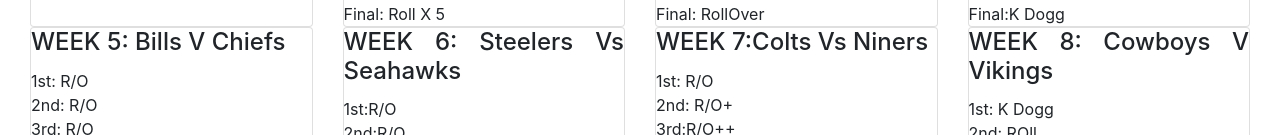
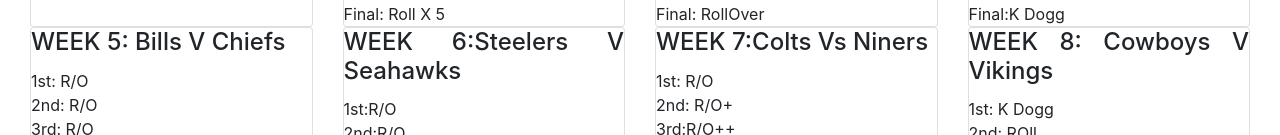
Before and after one commit to eladcrock/sunday, a plain HTML site: page index.html in a window 1280 px wide. Shown: the part 500-635 px from the top of the page. Drawn offline with nearby package versions, Linux system fonts and the light colour scheme.

Commit message:
Update index.html

```diff
--- a/index.html
+++ b/index.html
@@ -131,7 +131,7 @@
 
          <div class="card">
           <div class="card-block">
-              <h4 class="card-title">WEEK 6: Steelers Vs Seahawks</h4>
+              <h4 class="card-title">WEEK 6:Steelers V Seahawks</h4>
                 <p class="card-text">
             1st:R/O<br>
             2nd:R/O <br>
```
